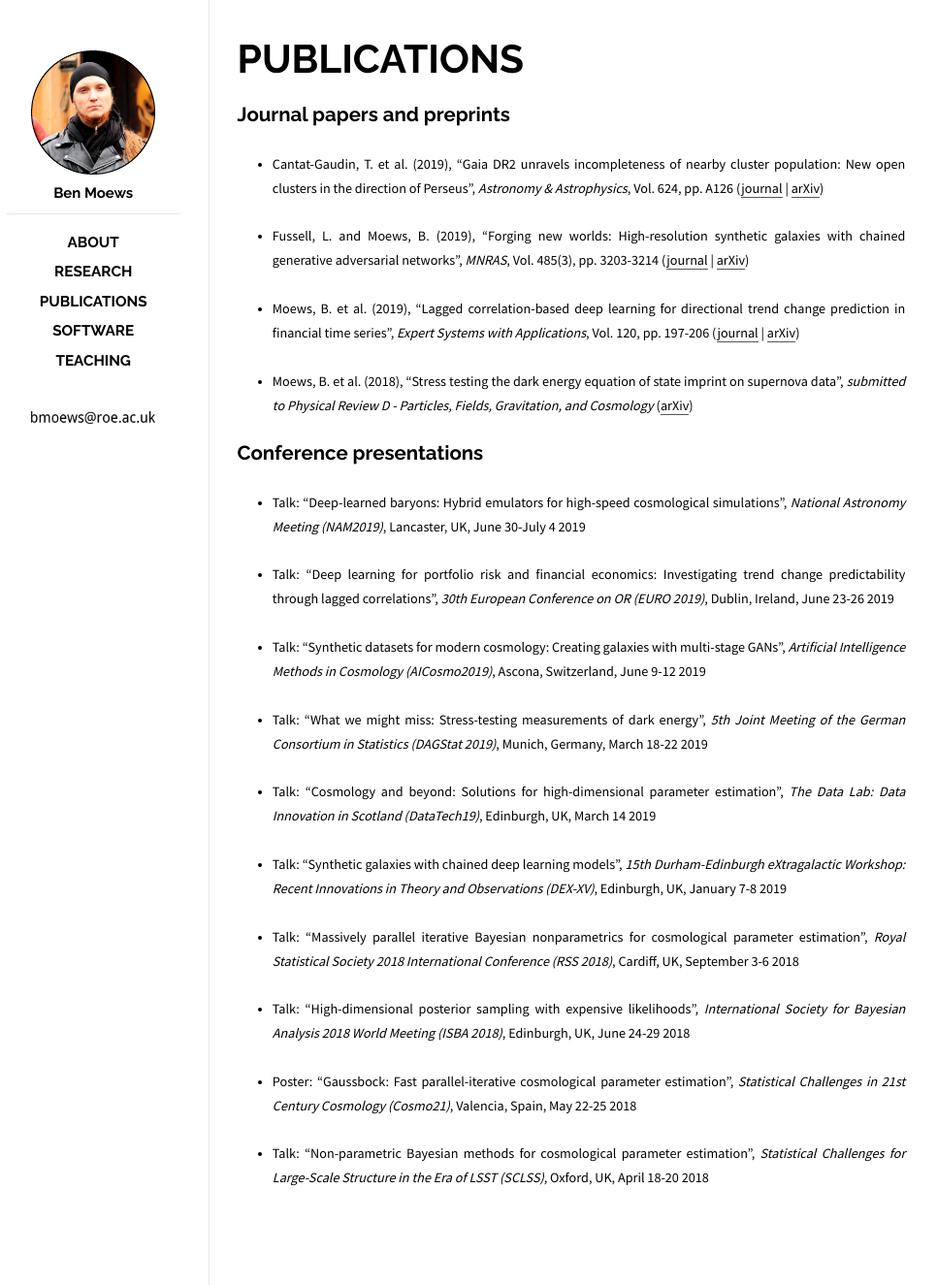
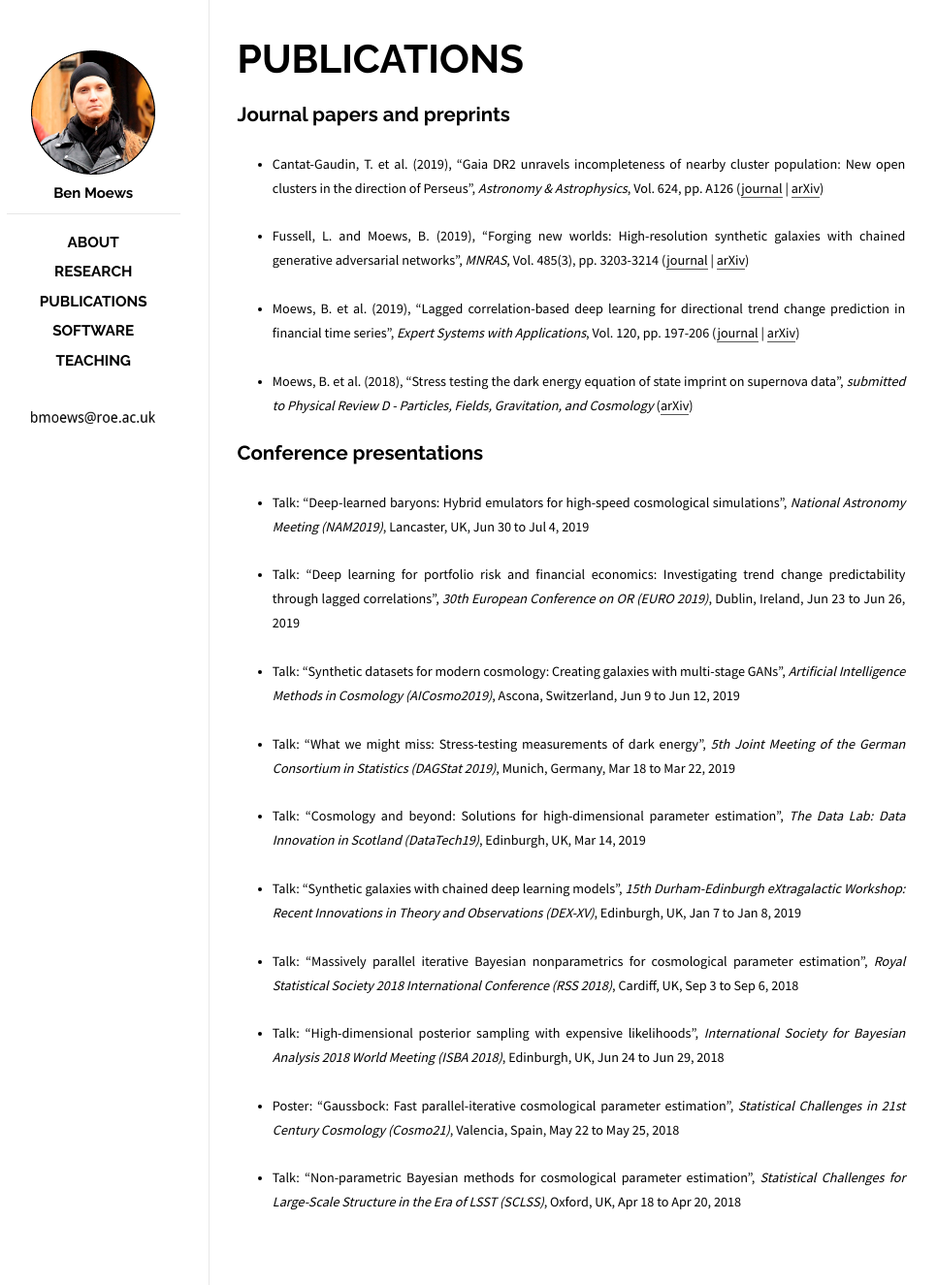
Before and after one commit to moews/moews.github.io, a Jekyll site: the page built from _posts/2017-03-25-publications.md, in a window 1280 px wide. Shown: the whole page at 97% size, without its empty margins (143-1109 px from the left). Built offline with Jekyll 4.4.1, drawn with Linux system fonts in a browser that asks for light colours.

Commit message:
Update 2017-03-25-publications.md

```diff
--- a/_posts/2017-03-25-publications.md
+++ b/_posts/2017-03-25-publications.md
@@ -24,24 +24,24 @@ categories: posts
 
 
 
-* <small>Talk: "Deep-learned baryons: Hybrid emulators for high-speed cosmological simulations", _National Astronomy Meeting (NAM2019)_, Lancaster, UK, June 30-July 4 2019</small>
+* <small>Talk: "Deep-learned baryons: Hybrid emulators for high-speed cosmological simulations", _National Astronomy Meeting (NAM2019)_, Lancaster, UK, Jun 30 to Jul 4, 2019</small>
 
-* <small>Talk: "Deep learning for portfolio risk and financial economics: Investigating trend change predictability through lagged correlations", _30th European Conference on OR (EURO 2019)_, Dublin, Ireland, June 23-26 2019</small>
+* <small>Talk: "Deep learning for portfolio risk and financial economics: Investigating trend change predictability through lagged correlations", _30th European Conference on OR (EURO 2019)_, Dublin, Ireland, Jun 23 to Jun 26, 2019</small>
 
-* <small>Talk: "Synthetic datasets for modern cosmology: Creating galaxies with multi-stage GANs", _Artificial Intelligence Methods in Cosmology (AICosmo2019)_, Ascona, Switzerland, June 9-12 2019</small>
+* <small>Talk: "Synthetic datasets for modern cosmology: Creating galaxies with multi-stage GANs", _Artificial Intelligence Methods in Cosmology (AICosmo2019)_, Ascona, Switzerland, Jun 9 to Jun 12, 2019</small>
 
-* <small>Talk: "What we might miss: Stress-testing measurements of dark energy", _5th Joint Meeting of the German Consortium in Statistics (DAGStat 2019)_, Munich, Germany, March 18-22 2019</small>
+* <small>Talk: "What we might miss: Stress-testing measurements of dark energy", _5th Joint Meeting of the German Consortium in Statistics (DAGStat 2019)_, Munich, Germany, Mar 18 to Mar 22, 2019</small>
 
-* <small>Talk: "Cosmology and beyond: Solutions for high-dimensional parameter estimation", _The Data Lab: Data Innovation in Scotland (DataTech19)_, Edinburgh, UK, March 14 2019</small>
+* <small>Talk: "Cosmology and beyond: Solutions for high-dimensional parameter estimation", _The Data Lab: Data Innovation in Scotland (DataTech19)_, Edinburgh, UK, Mar 14, 2019</small>
 
-* <small>Talk: "Synthetic galaxies with chained deep learning models", _15th Durham-Edinburgh eXtragalactic Workshop: Recent Innovations in Theory and Observations (DEX-XV)_, Edinburgh, UK, January 7-8 2019</small>
+* <small>Talk: "Synthetic galaxies with chained deep learning models", _15th Durham-Edinburgh eXtragalactic Workshop: Recent Innovations in Theory and Observations (DEX-XV)_, Edinburgh, UK, Jan 7 to Jan 8, 2019</small>
 
-* <small>Talk: "Massively parallel iterative Bayesian nonparametrics for cosmological parameter estimation", _Royal Statistical Society 2018 International Conference (RSS 2018)_, Cardiff, UK, September 3-6 2018</small>
+* <small>Talk: "Massively parallel iterative Bayesian nonparametrics for cosmological parameter estimation", _Royal Statistical Society 2018 International Conference (RSS 2018)_, Cardiff, UK, Sep 3 to Sep 6, 2018</small>
 
-* <small>Talk: "High-dimensional posterior sampling with expensive likelihoods", _International Society for Bayesian Analysis 2018 World Meeting (ISBA 2018)_, Edinburgh, UK, June 24-29 2018</small>
+* <small>Talk: "High-dimensional posterior sampling with expensive likelihoods", _International Society for Bayesian Analysis 2018 World Meeting (ISBA 2018)_, Edinburgh, UK, Jun 24 to Jun 29, 2018</small>
 
-* <small>Poster: "Gaussbock: Fast parallel-iterative cosmological parameter estimation", _Statistical Challenges in 21st Century Cosmology (Cosmo21)_, Valencia, Spain, May 22-25 2018</small>
+* <small>Poster: "Gaussbock: Fast parallel-iterative cosmological parameter estimation", _Statistical Challenges in 21st Century Cosmology (Cosmo21)_, Valencia, Spain, May 22 to May 25, 2018</small>
 
-* <small>Talk: "Non-parametric Bayesian methods for cosmological parameter estimation", _Statistical Challenges for Large-Scale Structure in the Era of LSST (SCLSS)_, Oxford, UK, April 18-20 2018</small>
+* <small>Talk: "Non-parametric Bayesian methods for cosmological parameter estimation", _Statistical Challenges for Large-Scale Structure in the Era of LSST (SCLSS)_, Oxford, UK, Apr 18 to Apr 20, 2018</small>
 
 <br>
```
